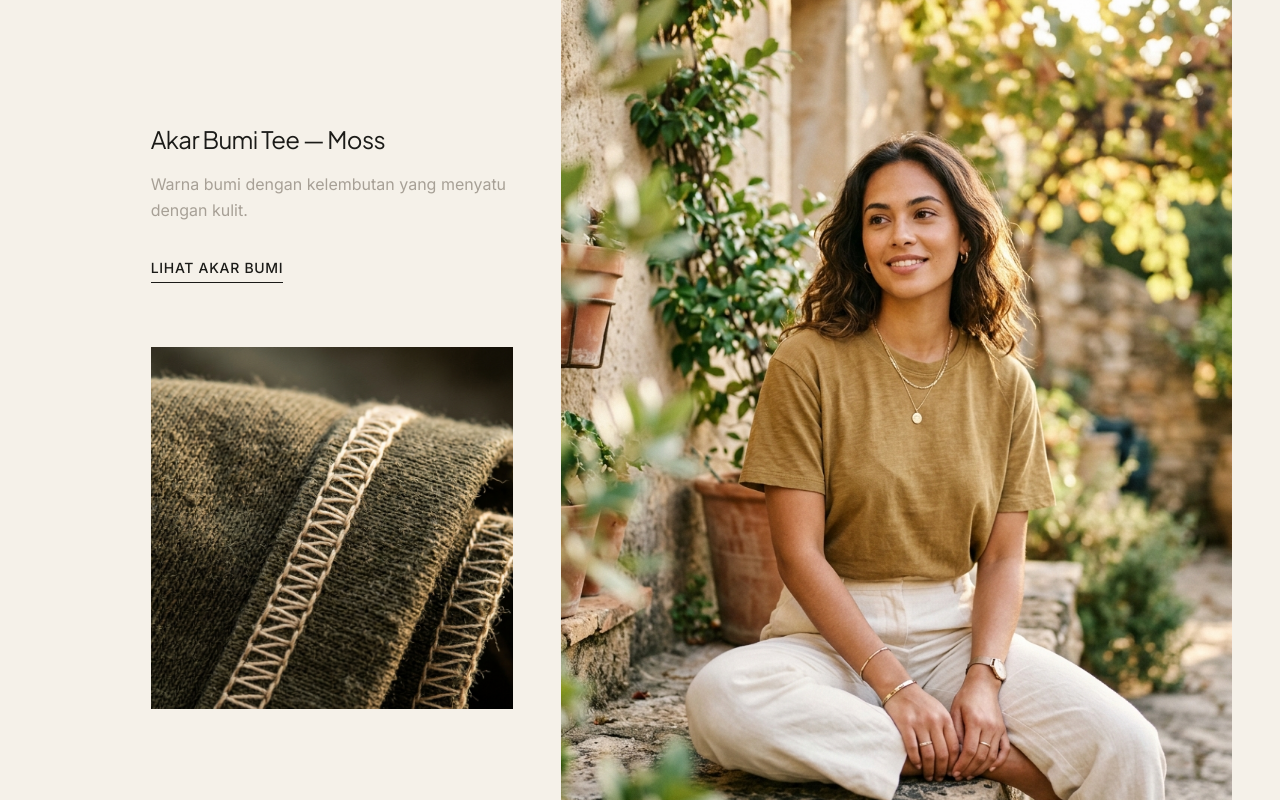
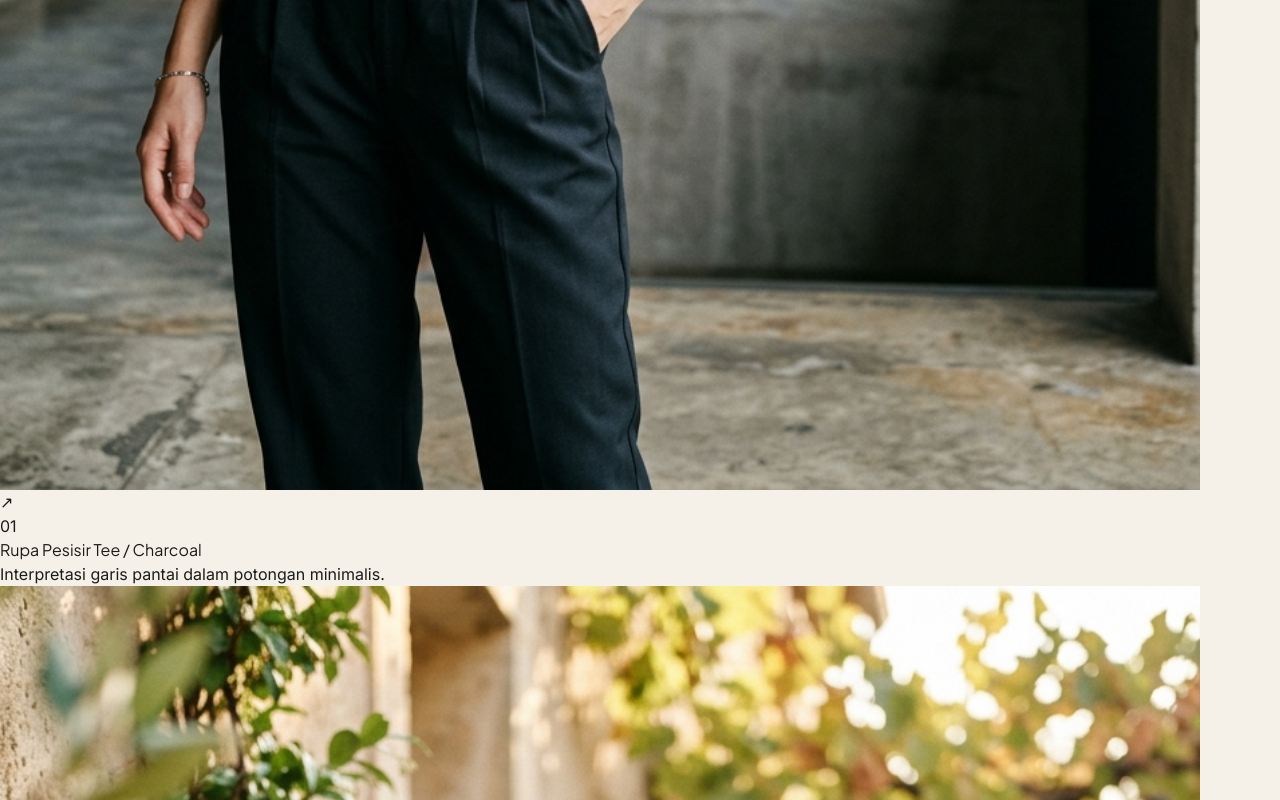
Before and after one commit to hulumzz/narwasita, a React (Vite) app: page / in a window 1280 px wide. Shown: the part 2120-2920 px from the top of the page. Built offline with nearby package versions, Linux system fonts and the light colour scheme.

Commit message:
Refine Narwasita editorial landing and honest campaign content

```diff
--- a/src/components/editorial/FeaturedLooks.tsx
+++ b/src/components/editorial/FeaturedLooks.tsx
@@ -1,74 +1,23 @@
 import { MotionReveal } from '../ui/MotionReveal';
-import { Product } from '../../types';
+import type { Product } from '../../types';
 
 export const FeaturedLooks = ({ products }: { products: Product[] }) => {
-  if (!products || products.length === 0) return null;
-
-  return (
-    <section className="py-24 md:py-32 bg-(--color-paper)">
-      <div className="container mx-auto px-6 md:px-12 max-w-[1440px]">
-        <MotionReveal direction="up">
-          <h2 className="text-3xl font-display tracking-tight mb-16">Pilihan Editor</h2>
+  if (!products?.length) return null;
+  return <section id="koleksi" className="looks-section">
+    <div className="looks-section__top">
+      <h2>Pilihan Narwasita<span>.</span></h2>
+      <p>Dua interpretasi gaya dalam keseharian.</p>
+    </div>
+    <div className="looks-grid">
+      {products.slice(0, 2).map((product, i) => <article className={i === 0 ? 'look look--lead' : 'look look--offset'} key={product.id}>
+        <MotionReveal direction={i === 0 ? 'left' : 'right'} amount={0.1}>
+          <a className="look__frame" href={product.variants[0]?.officialLinks ? Object.values(product.variants[0].officialLinks!)[0] : '#toko-resmi'} aria-label={`Lihat informasi ${product.title}`}>
+            <img src={product.images[0]?.src} alt={product.images[0]?.alt} width={product.images[0]?.width} height={product.images[0]?.height} loading="lazy" decoding="async" />
+            <span className="look__view" aria-hidden="true">↗</span>
+          </a>
         </MotionReveal>
-
-        <div className="grid grid-cols-1 md:grid-cols-12 gap-y-24 md:gap-x-12 lg:gap-x-16">
-          {products.map((product, idx) => {
-            const isEven = idx % 2 === 0;
-            const primaryImage = product.images[0];
-            const secondaryImage = product.images[1];
-
-            return (
-              <div key={product.id} className="md:col-span-12 grid grid-cols-1 md:grid-cols-12 gap-8 md:gap-12 items-center">
-                {/* Image Area */}
-                <div className={`md:col-span-7 ${isEven ? 'md:order-1' : 'md:order-2 md:col-start-6'}`}>
-                  <MotionReveal direction={isEven ? 'left' : 'right'} amount={0.2}>
-                    <div className="relative aspect-[3/4] md:aspect-[4/5] bg-(--color-canvas) overflow-hidden group">
-                      <img
-                        src={primaryImage?.src}
-                        alt={primaryImage?.alt}
-                        className="w-full h-full object-cover transition-transform duration-700 ease-out group-hover:scale-105"
-                        loading="lazy"
-                      />
-                    </div>
-                  </MotionReveal>
-                </div>
-
-                {/* Text and Secondary Detail Area */}
-                <div className={`md:col-span-4 ${isEven ? 'md:order-2 md:col-start-9' : 'md:order-1 md:col-start-2'}`}>
-                  <div className="flex flex-col h-full justify-center">
-                    <MotionReveal direction="up" delay={0.2}>
-                      <h3 className="text-2xl font-display tracking-tight mb-4">{product.title}</h3>
-                      <p className="text-(--color-stone) mb-8 leading-relaxed">
-                        {product.description}
-                      </p>
-                      <a
-                        href={`/products/${product.slug}`}
-                        className="inline-flex items-center text-sm font-medium uppercase tracking-wider text-(--color-ink) hover:text-(--color-copper) transition-colors pb-1 border-b border-(--color-ink) hover:border-(--color-copper) self-start"
-                      >
-                        Lihat {product.collectionSlug?.replace('-', ' ') || 'Produk'}
-                      </a>
-                    </MotionReveal>
-
-                    {/* Secondary Editorial Image (Hidden on small mobile if needed, but PRD says no hidden content) */}
-                    {secondaryImage && (
-                      <MotionReveal direction="up" delay={0.4} className="mt-16 hidden md:block">
-                        <div className="aspect-square bg-(--color-canvas) overflow-hidden w-2/3 md:w-full ml-auto">
-                           <img
-                            src={secondaryImage.src}
-                            alt={secondaryImage.alt}
-                            className="w-full h-full object-cover"
-                            loading="lazy"
-                          />
-                        </div>
-                      </MotionReveal>
-                    )}
-                  </div>
-                </div>
-              </div>
-            );
-          })}
-        </div>
-      </div>
-    </section>
-  );
+        <div className="look__caption"><div><span>0{i+1}</span><h3>{product.title.replace(/ — /g,' / ')}</h3></div><p>{product.description}</p></div>
+      </article>)}
+    </div>
+  </section>;
 };
```
